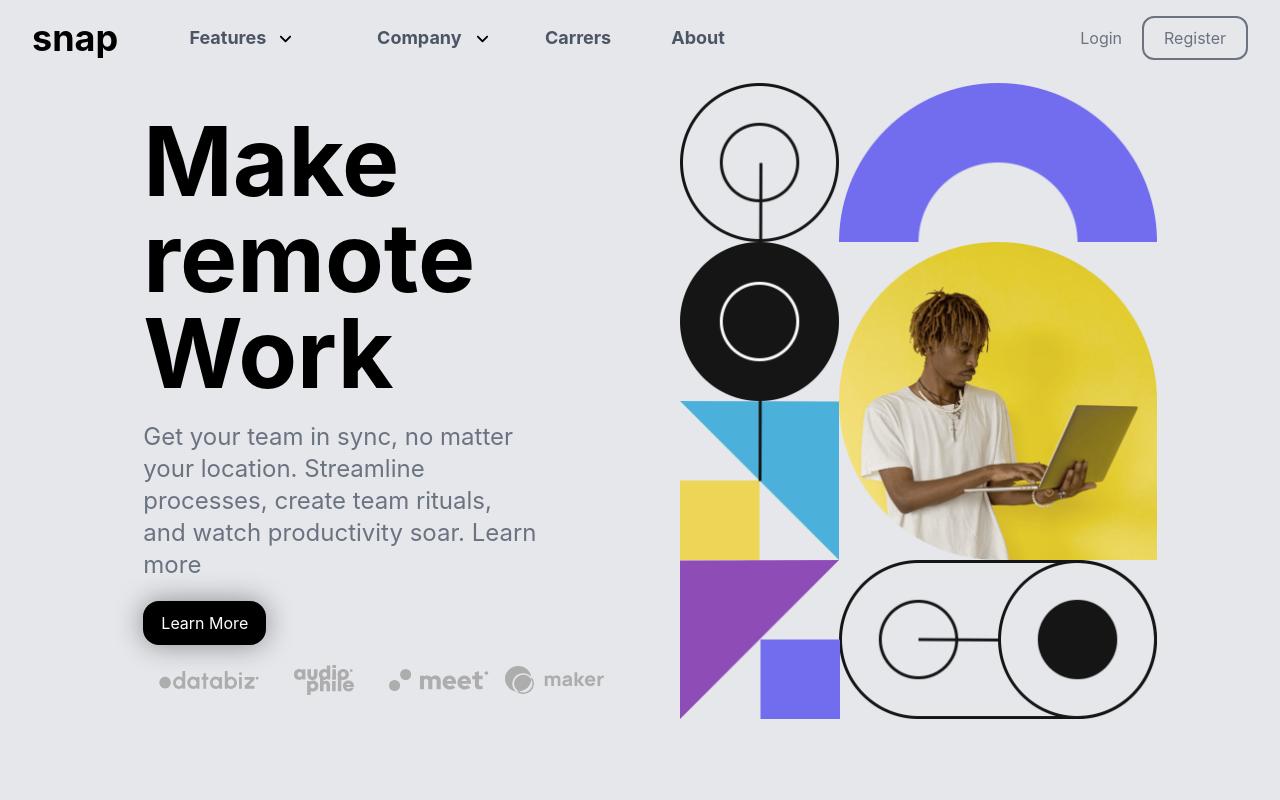
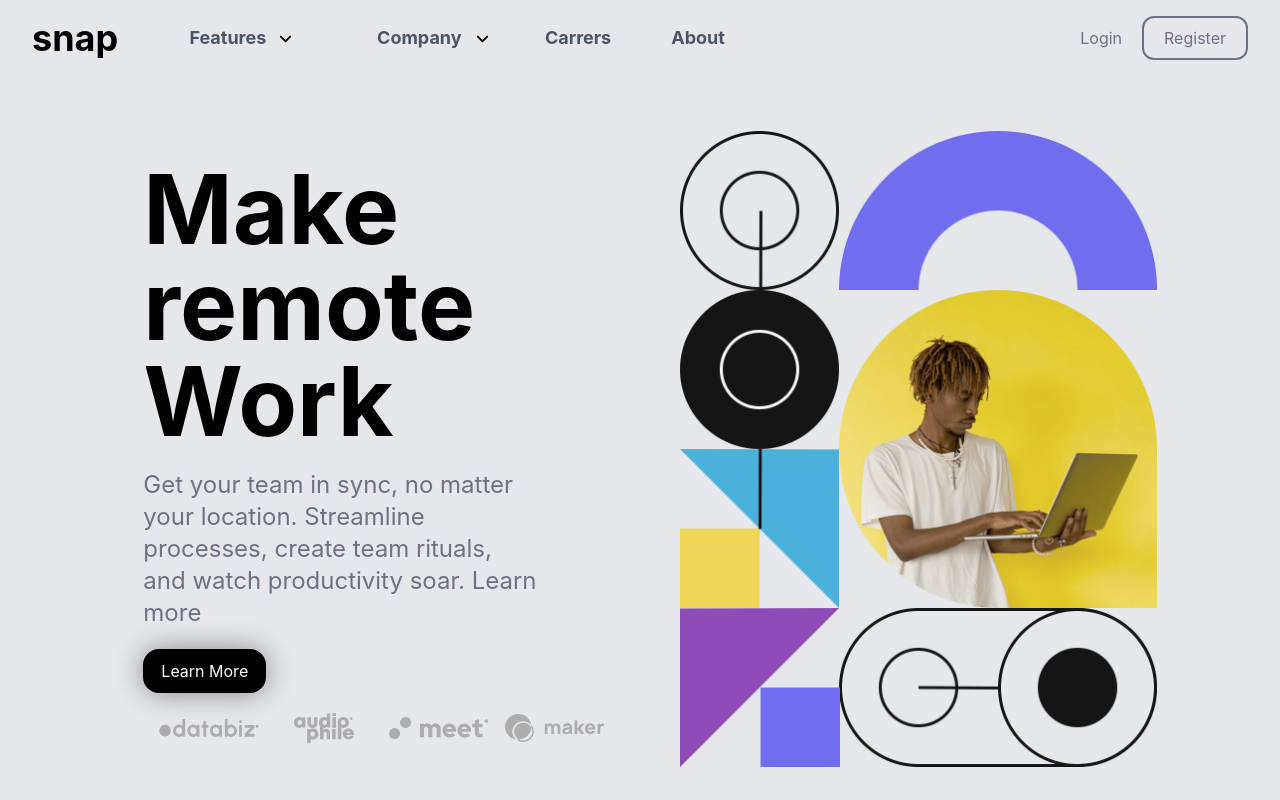
Before and after one commit to sisyphusCoding/introsection, a Next.js app: page / in a window 1280 px wide. Built offline with nearby package versions, Linux system fonts and the light colour scheme.

Commit message:
Update index.tsx

```diff
--- a/pages/index.tsx
+++ b/pages/index.tsx
@@ -211,7 +211,7 @@ ${ham ? 'translate-x-0' : 'translate-x-[100vh]'}
 
       <main className='w-10/12 h-[82vh] flex flex-col-reverse lg:flex-row items-center
         justify-around gap-10
-
+        lg:mt-12
         py-10
         '>
 
```
